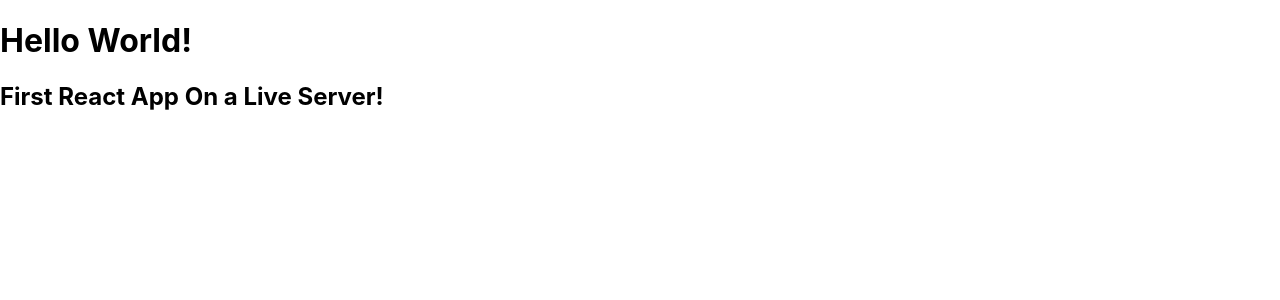
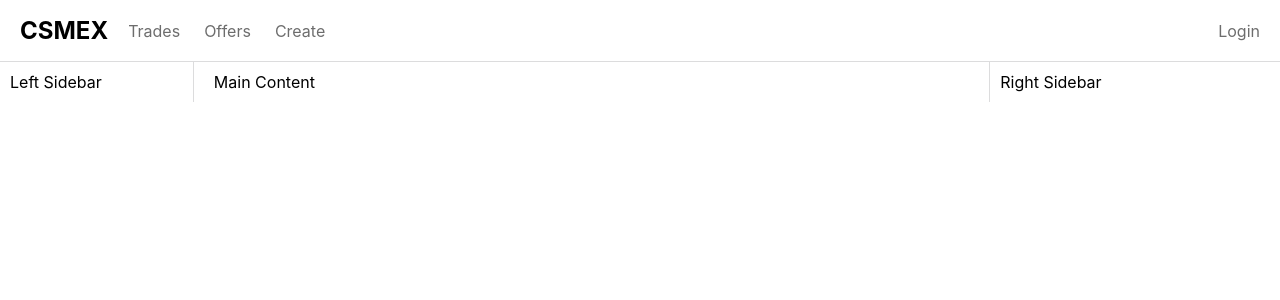
Before and after one commit to 980k/csgo-trading-app, a React (Create React App) app: page / in a window 1280 px wide. Shown: the top 300 px of the page. Built offline with nearby package versions, Linux system fonts and the light colour scheme.

Commit message:
implemented navbar and simple grid layout

```diff
--- a/src/App.css
+++ b/src/App.css
@@ -1,38 +1,19 @@
-.App {
-  text-align: center;
+.container {
+  display: grid;
+  grid-template-columns: 1fr 4fr 1.5fr; /* Three equal columns */
+  gap: 10px;
 }
 
-.App-logo {
-  height: 40vmin;
-  pointer-events: none;
+.left-sidebar {
+  padding: 10px;
+  border-right: 1px solid #dcdcdd;
+
 }
 
-@media (prefers-reduced-motion: no-preference) {
-  .App-logo {
-    animation: App-logo-spin infinite 20s linear;
-  }
+.right-sidebar {
+  padding: 10px;
+  border-left: 1px solid #dcdcdd;
 }
-
-.App-header {
-  background-color: #282c34;
-  min-height: 100vh;
-  display: flex;
-  flex-direction: column;
-  align-items: center;
-  justify-content: center;
-  font-size: calc(10px + 2vmin);
-  color: white;
+.content {
+  padding: 10px;
 }
-
-.App-link {
-  color: #61dafb;
-}
-
-@keyframes App-logo-spin {
-  from {
-    transform: rotate(0deg);
-  }
-  to {
-    transform: rotate(360deg);
-  }
-}
--- a/src/App.js
+++ b/src/App.js
@@ -1,13 +1,18 @@
-import logo from './logo.svg';
 import './App.css';
+import './components/Navbar';
+import Navbar from "./components/Navbar";
 
-function App() {
+export default function App() {
   return (
     <>
-      <h1>Hello World!</h1>
-      <h2>First React App On a Live Server!</h2>
+        <Navbar/>
+
+        <div className="container">
+            <div className="left-sidebar">Left Sidebar</div>
+            <div className="content">Main Content</div>
+            <div className="right-sidebar">Right Sidebar</div>
+        </div>
+
     </>
   );
 }
-
-export default App;
--- /dev/null
+++ b/src/components/Filter.js
@@ -0,0 +1 @@
+import React from 'react';
--- /dev/null
+++ b/src/components/Navbar.css
@@ -0,0 +1,55 @@
+nav {
+    background-color: #fff;
+    padding: 0.75em;
+    top: 0;
+    position: sticky;
+    border-bottom: 1px solid #dcdcdd;
+    display: flex;
+    align-items: center;
+}
+
+.navbar-logo {
+    padding: 0.25em 0.5em;
+}
+
+.navbar-login {
+    margin-left: auto;
+    padding: 0.25em 0.5em;
+}
+
+.navbar-logo a {
+    color: #000;
+    font-weight: bold;
+    font-size: 1.5em;
+    text-decoration: none;
+}
+
+.navbar-login a {
+    color: #6d6d6d;
+    text-decoration: none;
+}
+
+.navbar-login a:hover {
+    color: #000;
+}
+
+.navbar-items {
+    margin: 0;
+    padding: 0;
+    list-style: none;
+    display: flex;
+    align-items: center;
+}
+
+.navbar-items li {
+    padding: 0.5em 0.75em;
+}
+
+.navbar-items li a {
+    color: #6d6d6d;
+    text-decoration: none;
+}
+
+.navbar-items li a:hover {
+    color: #000;
+}
--- /dev/null
+++ b/src/components/Navbar.js
@@ -0,0 +1,26 @@
+import React from 'react';
+import './Navbar.css';
+
+export default function Navbar() {
+    return (
+        <nav>
+            <div className="navbar-logo">
+                <a href="">CSMEX</a>
+            </div>
+            <ul className="navbar-items">
+                <li>
+                    <a href="">Trades</a>
+                </li>
+                <li>
+                    <a href="">Offers</a>
+                </li>
+                <li>
+                    <a href="">Create</a>
+                </li>
+            </ul>
+            <div className="navbar-login">
+                <a href="">Login</a>
+            </div>
+        </nav>
+    );
+}
```
